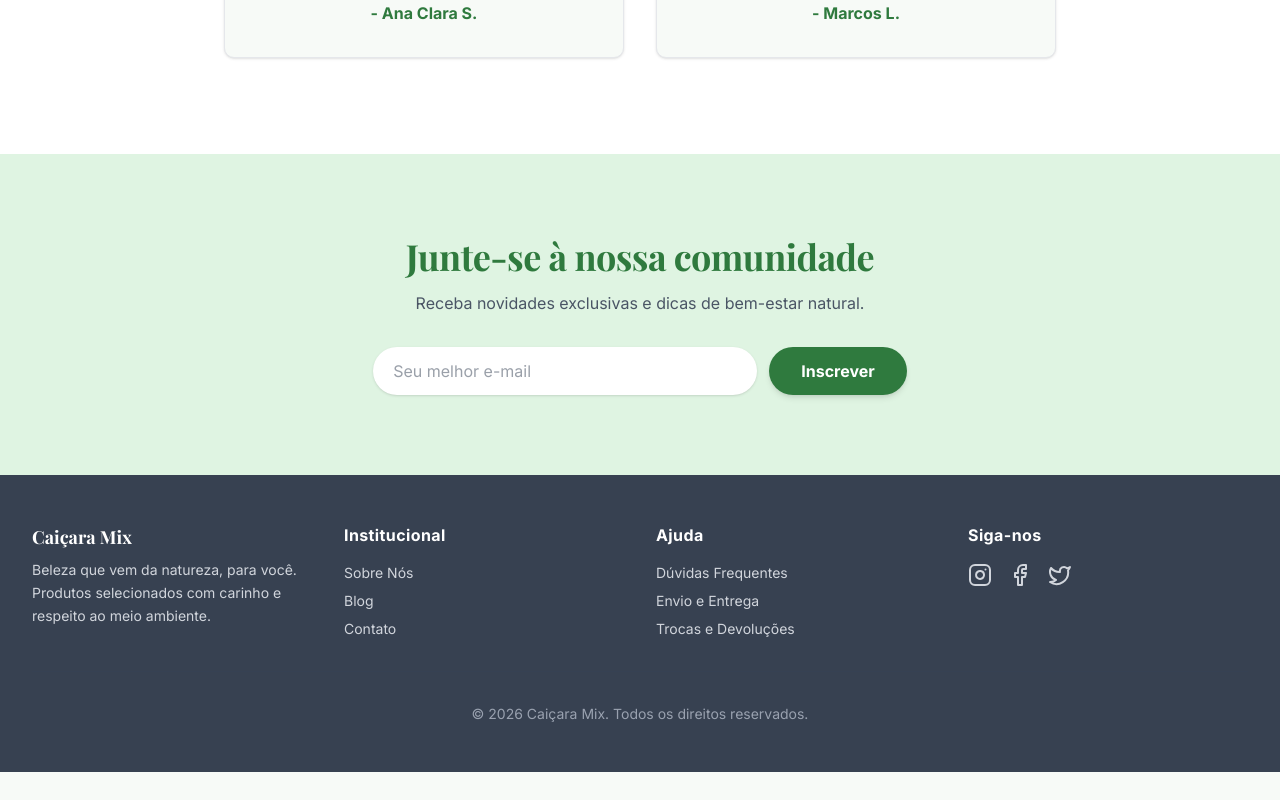
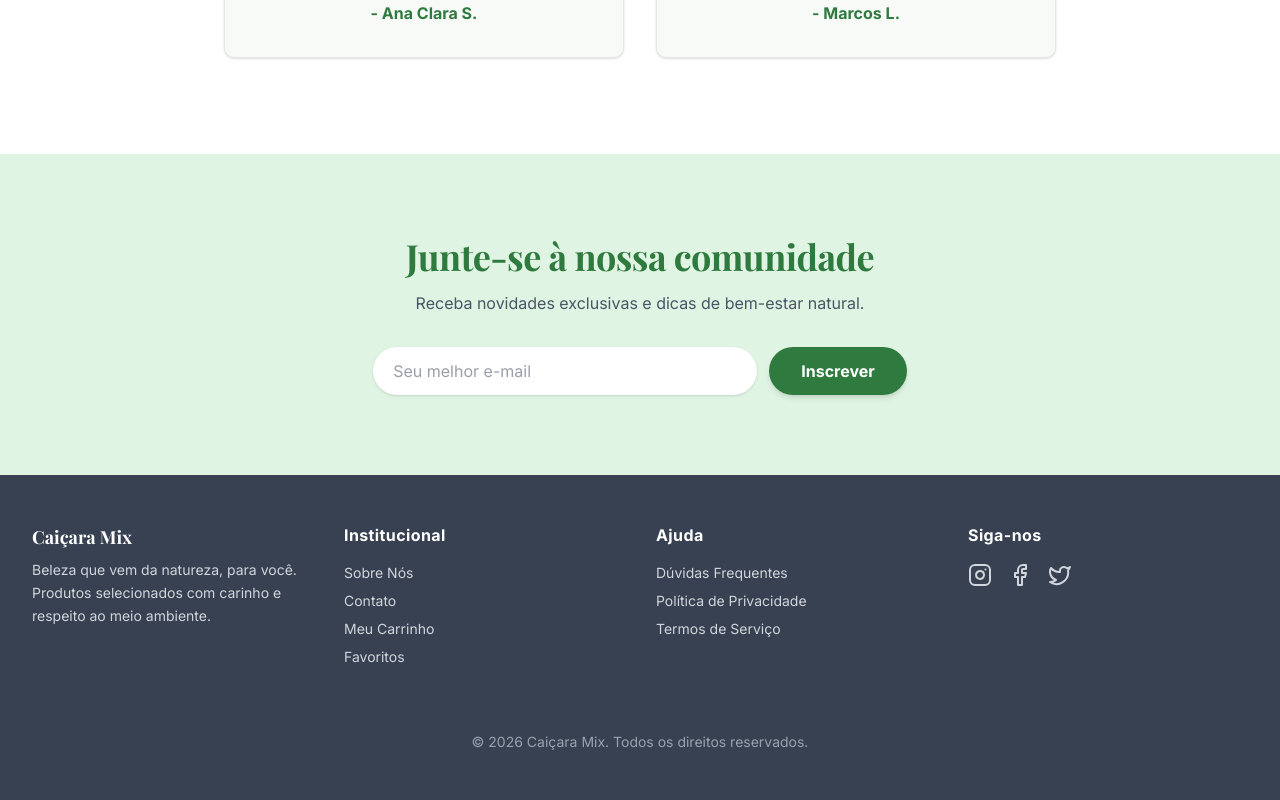
Before and after one commit to ivanderson2066/e-commerce-frontend-code, a Next.js app: page / in a window 1280 px wide. Shown: the part 2192-2992 px from the top of the page. Before the commit the page ends 2964 px from the top, so only its background shows below. Built offline with nearby package versions, Linux system fonts and the light colour scheme; no server answers; the database is empty; a web font is replaced by a local one.

Commit message:
Atualizar Footer com links para novas páginas
cgen-d0b3c0009d824d8c8c189ad5840102c3

```diff
--- a/components/layout/footer.tsx
+++ b/components/layout/footer.tsx
@@ -26,18 +26,19 @@ export function Footer() {
           <div>
             <h4 className="font-bold tracking-wide text-base mb-4">Institucional</h4>
             <ul className="space-y-2 text-sm">
-              <li><Link href="#" className="text-gray-300 hover:text-[#A7E3B0] transition-colors">Sobre Nós</Link></li>
-              <li><Link href="#" className="text-gray-300 hover:text-[#A7E3B0] transition-colors">Blog</Link></li>
-              <li><Link href="#" className="text-gray-300 hover:text-[#A7E3B0] transition-colors">Contato</Link></li>
+              <li><Link href="/about" className="text-gray-300 hover:text-[#A7E3B0] transition-colors">Sobre Nós</Link></li>
+              <li><Link href="/contact" className="text-gray-300 hover:text-[#A7E3B0] transition-colors">Contato</Link></li>
+              <li><Link href="/cart" className="text-gray-300 hover:text-[#A7E3B0] transition-colors">Meu Carrinho</Link></li>
+              <li><Link href="/wishlist" className="text-gray-300 hover:text-[#A7E3B0] transition-colors">Favoritos</Link></li>
             </ul>
           </div>
 
           <div>
             <h4 className="font-bold tracking-wide text-base mb-4">Ajuda</h4>
             <ul className="space-y-2 text-sm">
-              <li><Link href="#" className="text-gray-300 hover:text-[#A7E3B0] transition-colors">Dúvidas Frequentes</Link></li>
-              <li><Link href="#" className="text-gray-300 hover:text-[#A7E3B0] transition-colors">Envio e Entrega</Link></li>
-              <li><Link href="#" className="text-gray-300 hover:text-[#A7E3B0] transition-colors">Trocas e Devoluções</Link></li>
+              <li><Link href="/faq" className="text-gray-300 hover:text-[#A7E3B0] transition-colors">Dúvidas Frequentes</Link></li>
+              <li><Link href="/privacy" className="text-gray-300 hover:text-[#A7E3B0] transition-colors">Política de Privacidade</Link></li>
+              <li><Link href="/terms" className="text-gray-300 hover:text-[#A7E3B0] transition-colors">Termos de Serviço</Link></li>
             </ul>
           </div>
 
```
